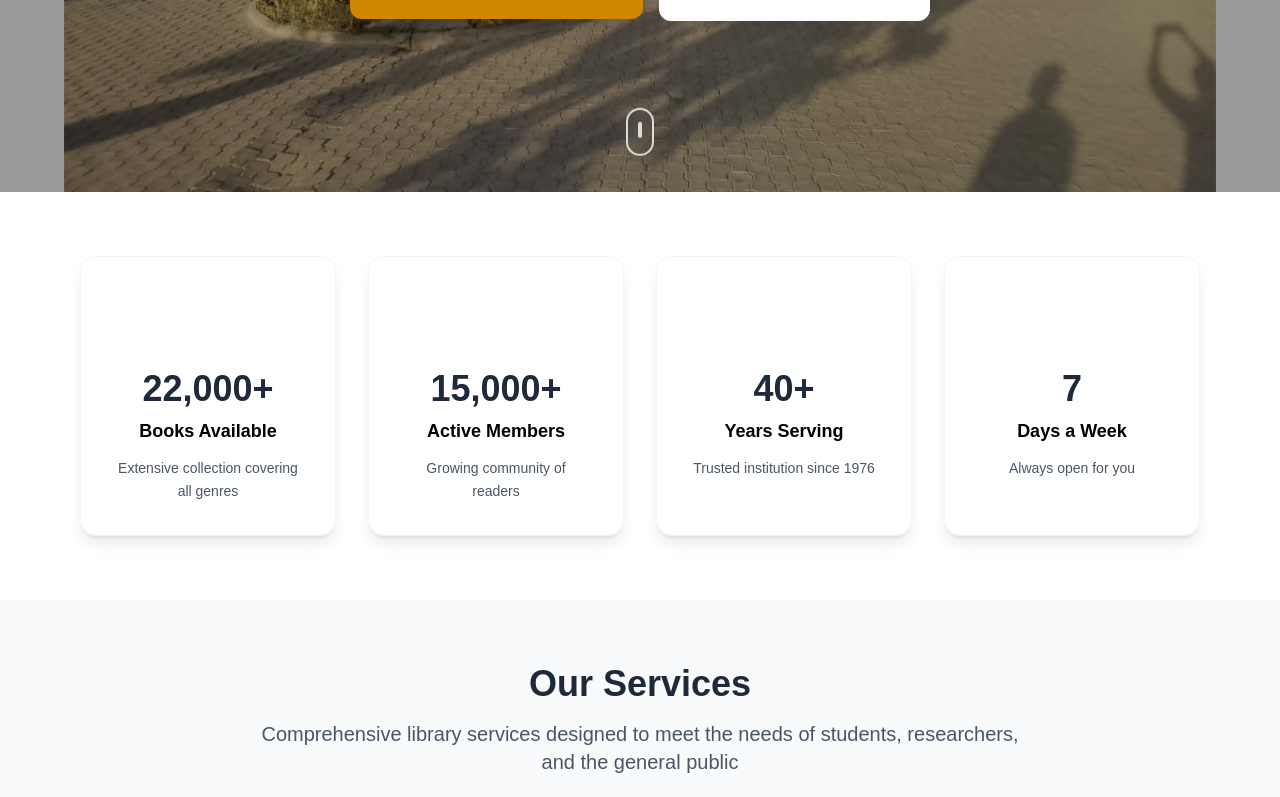
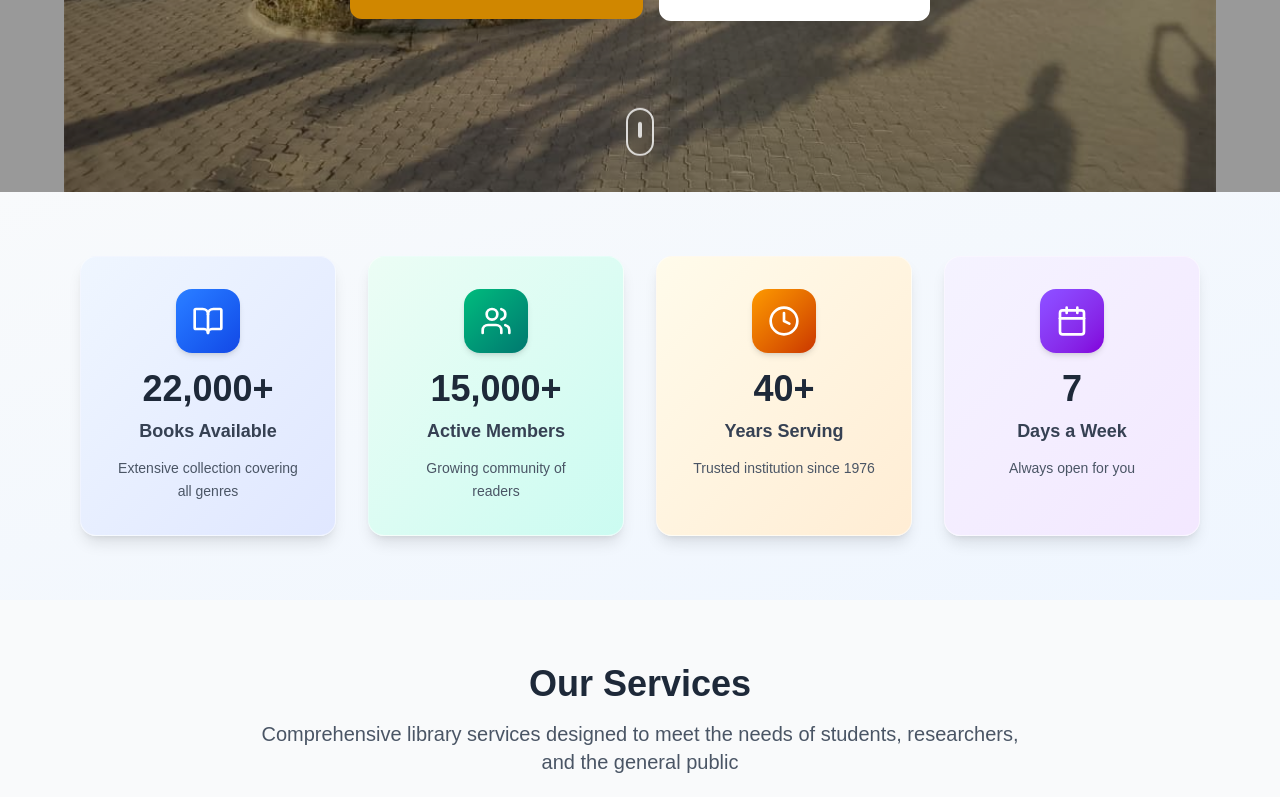
Before and after one commit to victoryohanna/bauchi-state-library, a Next.js app: page / in a window 1280 px wide. Shown: the part 672-1469 px from the top of the page. Built offline with nearby package versions, Linux system fonts and the light colour scheme.

Commit message:
add card bg color

```diff
--- a/src/components/StatsSection.tsx
+++ b/src/components/StatsSection.tsx
@@ -7,47 +7,48 @@ export default function StatsSection() {
       number: "22,000+",
       label: "Books Available",
       description: "Extensive collection covering all genres",
+      bgColor: "from-blue-50 to-indigo-100",
+      iconColor: "from-blue-500 to-blue-700",
     },
     {
       icon: Users,
       number: "15,000+",
       label: "Active Members",
       description: "Growing community of readers",
+      bgColor: "from-emerald-50 to-teal-100",
+      iconColor: "from-emerald-500 to-teal-700",
     },
     {
       icon: Clock,
       number: "40+",
       label: "Years Serving",
       description: "Trusted institution since 1976",
+      bgColor: "from-amber-50 to-orange-100",
+      iconColor: "from-amber-500 to-orange-700",
     },
     {
       icon: Calendar,
       number: "7",
       label: "Days a Week",
       description: "Always open for you",
+      bgColor: "from-violet-50 to-purple-100",
+      iconColor: "from-violet-500 to-purple-700",
     },
   ];
 
   return (
-    <section className="py-16 bg-gradient-to-bright from-gray-50 to-blue-50">
+    <section className="py-16 bg-linear-to-br from-slate-50 to-blue-50">
       <div className="max-w-6xl mx-auto px-4">
-        {/* <div className="text-center mb-12">
-          <h2 className="text-3xl sm:text-4xl lg:text-5xl font-bold text-gray-800 mb-4">
-            Why Choose Our Library?
-          </h2>
-          <p className="text-lg sm:text-xl text-gray-600 max-w-2xl mx-auto">
-            Experience excellence in library services with our comprehensive
-            resources and dedicated community support
-          </p>
-        </div> */}
 
         <div className="grid grid-cols-1 sm:grid-cols-2 lg:grid-cols-4 gap-6 sm:gap-8">
           {stats.map((stat, index) => (
             <div
               key={index}
-              className="bg-white rounded-2xl p-6 sm:p-8 text-center shadow-lg hover:shadow-xl transition-all duration-300 border border-gray-100 group hover:transform hover:-translate-y-2"
+              className={`bg-linear-to-br ${stat.bgColor} rounded-2xl p-6 sm:p-8 text-center shadow-lg hover:shadow-xl transition-all duration-300 border border-white/50 group hover:transform hover:-translate-y-2`}
             >
-              <div className="bg-gradient-to-bright from-primary to-blue-600 w-16 h-16 rounded-2xl flex items-center justify-center mx-auto mb-4 group-hover:scale-110 transition-transform duration-300">
+              <div
+                className={`bg-linear-to-br ${stat.iconColor} w-16 h-16 rounded-2xl flex items-center justify-center mx-auto mb-4 group-hover:scale-110 transition-transform duration-300 shadow-md`}
+              >
                 <stat.icon className="h-8 w-8 text-white" />
               </div>
 
@@ -55,7 +56,7 @@ export default function StatsSection() {
                 {stat.number}
               </div>
 
-              <div className="text-lg font-semibold text-primary mb-3">
+              <div className="text-lg font-semibold text-gray-700 mb-3">
                 {stat.label}
               </div>
 
@@ -66,12 +67,6 @@ export default function StatsSection() {
           ))}
         </div>
 
-        {/* Additional Call-to-Action */}
-        {/* <div className="text-center mt-12">
-          <button className="bg-blue-700 text-white px-8 py-4 rounded-xl font-semibold hover:bg-blue-400 transition-all duration-300 shadow-lg hover:shadow-xl">
-            Learn More About Our Services
-          </button>
-        </div> */}
       </div>
     </section>
   );
```
